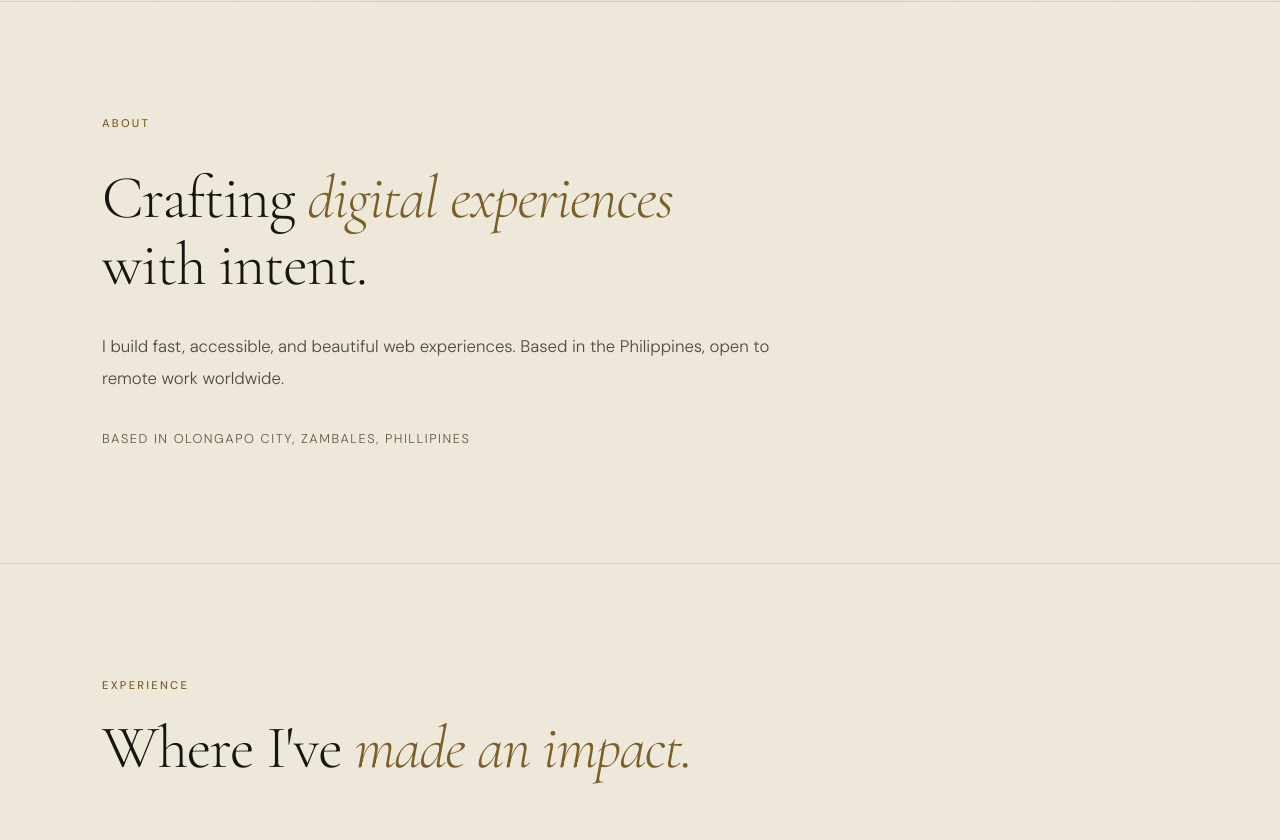
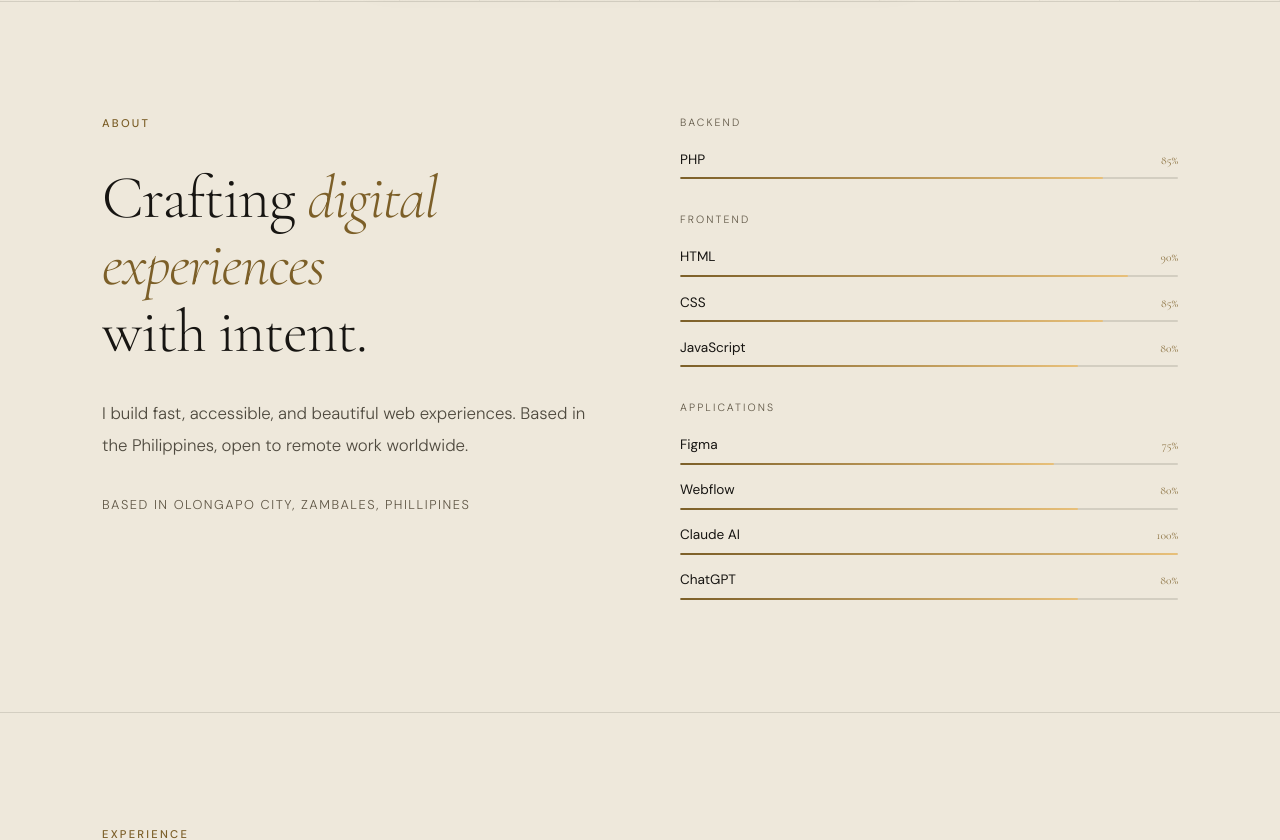
Before and after one commit to codewitheywu/andre-pesquerra, a PHP site: page /index.html in a window 1280 px wide. Shown: the part 799-1639 px from the top of the page. Run offline with PHP 8.4, Linux system fonts and the light colour scheme.

Commit message:
Restore About section skills grid, grouped Backend/Frontend/Applications
Re-adds the skills column to the About section (removed in an earlier
pass) using the original skill-category/skill-bar CSS, which was left
intact and unused. index.html is hardcoded with the agreed grouping:
Backend (PHP), Frontend (HTML/CSS/JS), Applications (Figma, Webflow,
Claude AI, ChatGPT). index.php reads the same grouping from the
skills table via the existing getSkillsByCategory() — the DB-side
category renames (HTML5 -> Frontend, Tools -> Applications, add
Webflow) are queued in a script to run once WAMP's MySQL service is
confirmed working again (it's currently down after two DB server
binaries were lost, likely to AV quarantine, while trying to bring it
up directly).

Co-Authored-By: Claude Sonnet 5 <noreply@anthropic.com>

```diff
--- a/assets/css/style.css
+++ b/assets/css/style.css
@@ -448,7 +448,7 @@ section + section { border-top: 1px solid var(--border); }
    revert to `1fr 1fr` when the skills column comes back. */
 #about .about-grid {
   display: grid;
-  grid-template-columns: 1fr;
+  grid-template-columns: 1fr 1fr;
   gap: 5rem;
   align-items: start;
   overflow: hidden;
--- a/index.html
+++ b/index.html
@@ -102,7 +102,6 @@
 <section id="about" aria-label="About me and skills">
   <div class="container">
     <div class="about-grid">
-      <!-- Skills grid removed for now — will return in a later pass. -->
       <div class="about-left">
         <div class="gold-rule reveal">
           <span></span><p>About</p>
@@ -115,6 +114,96 @@
           <p style="margin-top:2rem; font-size:0.8rem; letter-spacing:0.12em; text-transform:uppercase; color:var(--text-3);">
             Based in Olongapo City, Zambales, Phillipines
           </p>
+        </div>
+      </div>
+
+      <div class="skills-list reveal reveal-delay-2">
+        <div class="skill-category">
+          <p class="skill-category-title">Backend</p>
+          <div class="skill-bars">
+            <div class="skill-row">
+              <div class="skill-meta">
+                <span class="skill-name">PHP</span>
+                <span class="skill-pct">85%</span>
+              </div>
+              <div class="skill-bar-bg">
+                <div class="skill-bar-fill" data-pct="85"></div>
+              </div>
+            </div>
+          </div>
+        </div>
+        <div class="skill-category">
+          <p class="skill-category-title">Frontend</p>
+          <div class="skill-bars">
+            <div class="skill-row">
+              <div class="skill-meta">
+                <span class="skill-name">HTML</span>
+                <span class="skill-pct">90%</span>
+              </div>
+              <div class="skill-bar-bg">
+                <div class="skill-bar-fill" data-pct="90"></div>
+              </div>
+            </div>
+            <div class="skill-row">
+              <div class="skill-meta">
+                <span class="skill-name">CSS</span>
+                <span class="skill-pct">85%</span>
+              </div>
+              <div class="skill-bar-bg">
+                <div class="skill-bar-fill" data-pct="85"></div>
+              </div>
+            </div>
+            <div class="skill-row">
+              <div class="skill-meta">
+                <span class="skill-name">JavaScript</span>
+                <span class="skill-pct">80%</span>
+              </div>
+              <div class="skill-bar-bg">
+                <div class="skill-bar-fill" data-pct="80"></div>
+              </div>
+            </div>
+          </div>
+        </div>
+        <div class="skill-category">
+          <p class="skill-category-title">Applications</p>
+          <div class="skill-bars">
+            <div class="skill-row">
+              <div class="skill-meta">
+                <span class="skill-name">Figma</span>
+                <span class="skill-pct">75%</span>
+              </div>
+              <div class="skill-bar-bg">
+                <div class="skill-bar-fill" data-pct="75"></div>
+              </div>
+            </div>
+            <div class="skill-row">
+              <div class="skill-meta">
+                <span class="skill-name">Webflow</span>
+                <span class="skill-pct">80%</span>
+              </div>
+              <div class="skill-bar-bg">
+                <div class="skill-bar-fill" data-pct="80"></div>
+              </div>
+            </div>
+            <div class="skill-row">
+              <div class="skill-meta">
+                <span class="skill-name">Claude AI</span>
+                <span class="skill-pct">100%</span>
+              </div>
+              <div class="skill-bar-bg">
+                <div class="skill-bar-fill" data-pct="100"></div>
+              </div>
+            </div>
+            <div class="skill-row">
+              <div class="skill-meta">
+                <span class="skill-name">ChatGPT</span>
+                <span class="skill-pct">80%</span>
+              </div>
+              <div class="skill-bar-bg">
+                <div class="skill-bar-fill" data-pct="80"></div>
+              </div>
+            </div>
+          </div>
         </div>
       </div>
     </div>
```
Also changed, not shown: index.php (+21 -1 lines).
